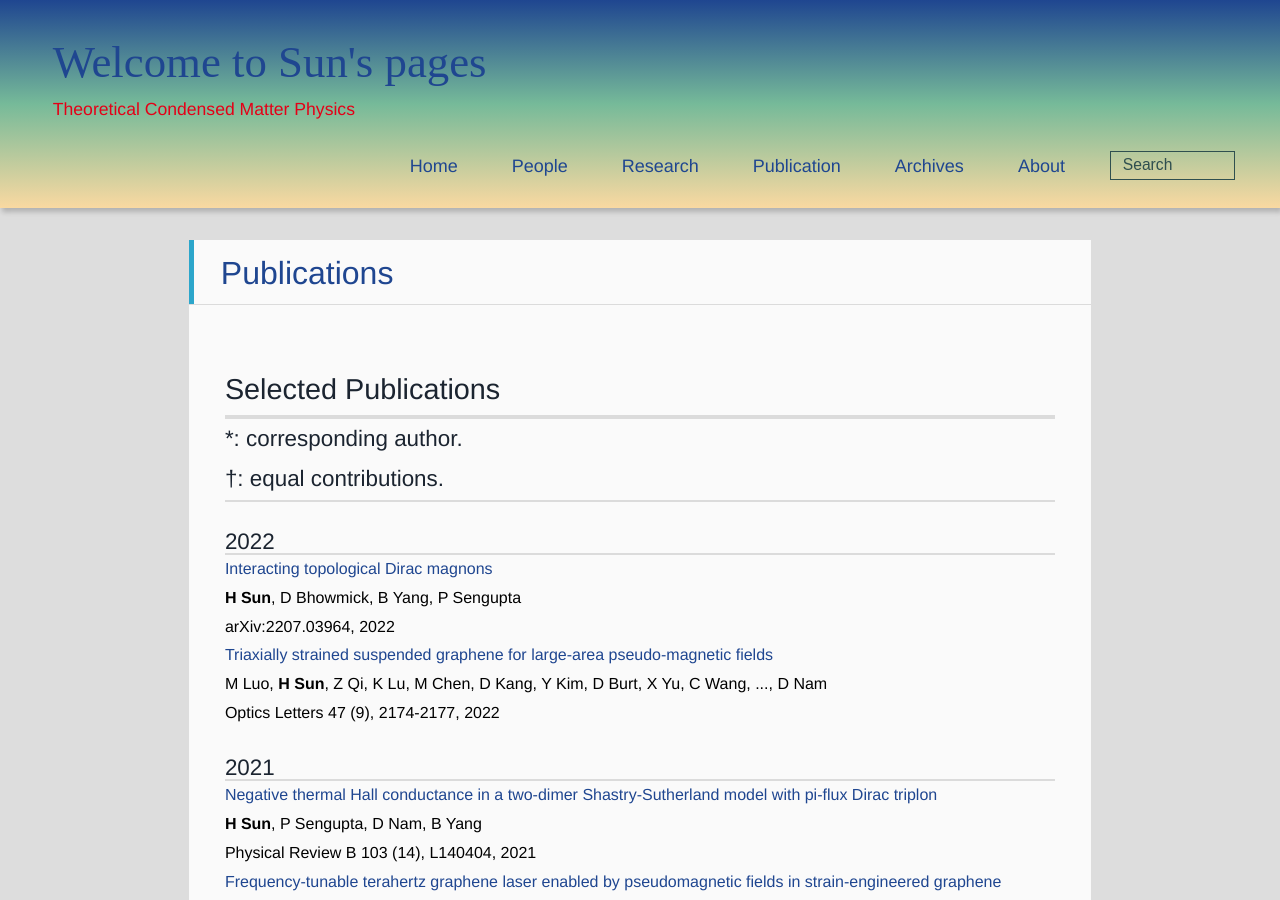
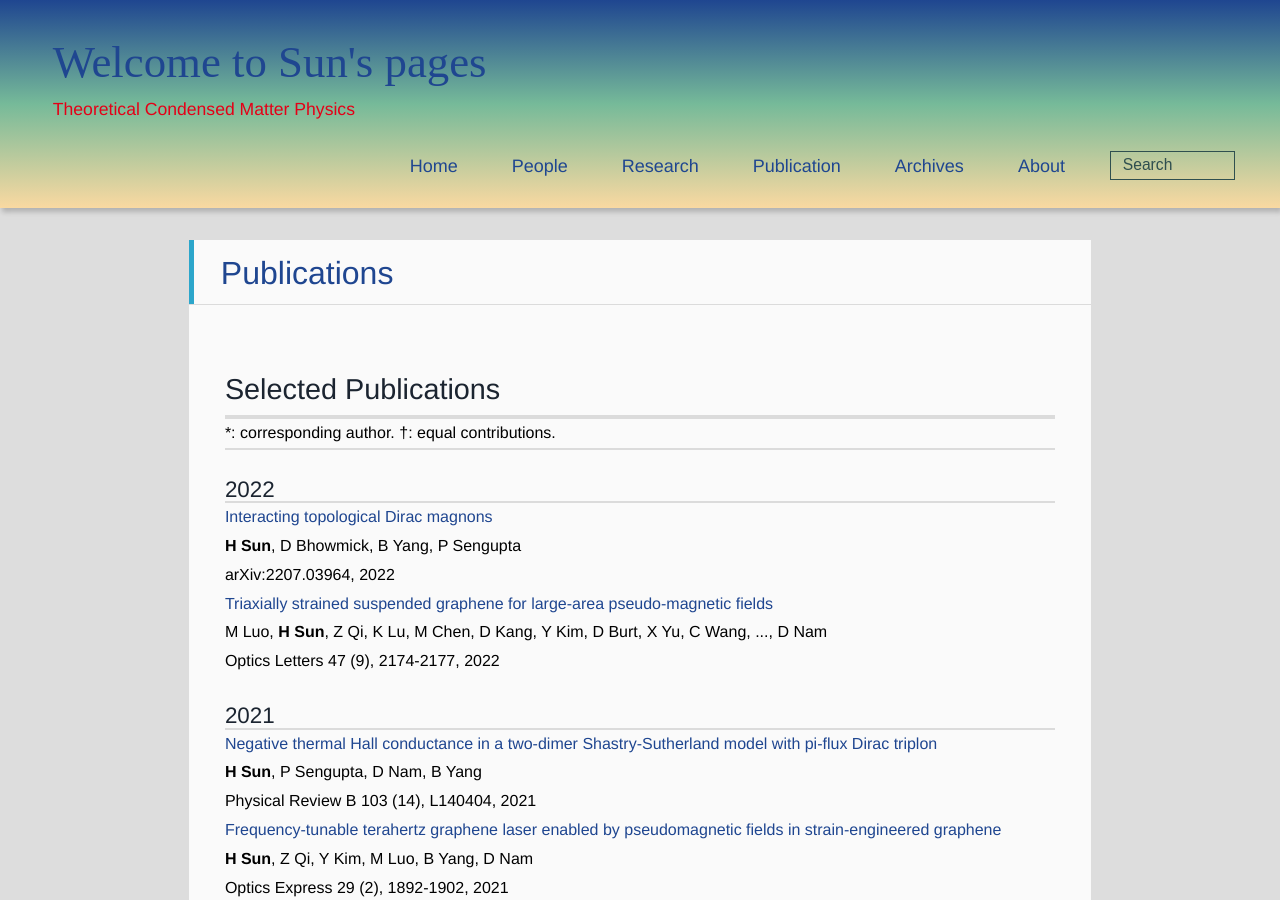
Before and after one commit to sunohao/sunhao_physics, a Jekyll site: the page built from publications/index.html, in a window 1280 px wide and 900 px high. Built offline with Jekyll 4.4.1, drawn with Linux system fonts in a browser that asks for light colours; nearby versions of some CDN libraries; some web fonts are replaced.

Commit message:
Update index.html

```diff
--- a/publications/index.html
+++ b/publications/index.html
@@ -5,8 +5,12 @@ title: Publications
 ---
 <h2>Selected Publications</h2>
 <hr>
-<h4>*: corresponding author.</h4>
-<h4>&dagger;: equal contributions.</h4>
+<td>
+    *: corresponding author.
+</td>
+<td>
+    &dagger;: equal contributions.
+</td>
 <hr>
 <h3>2022</h3>
 <hr>
```
